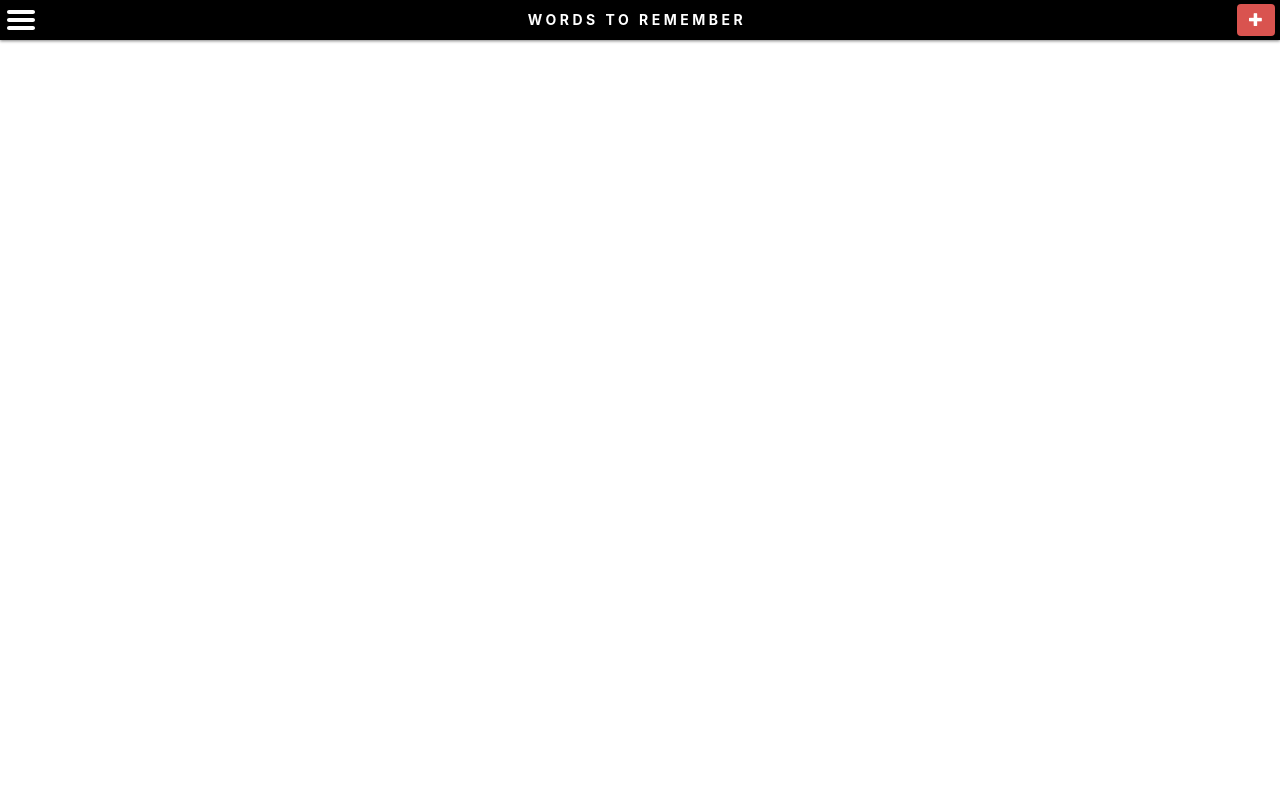
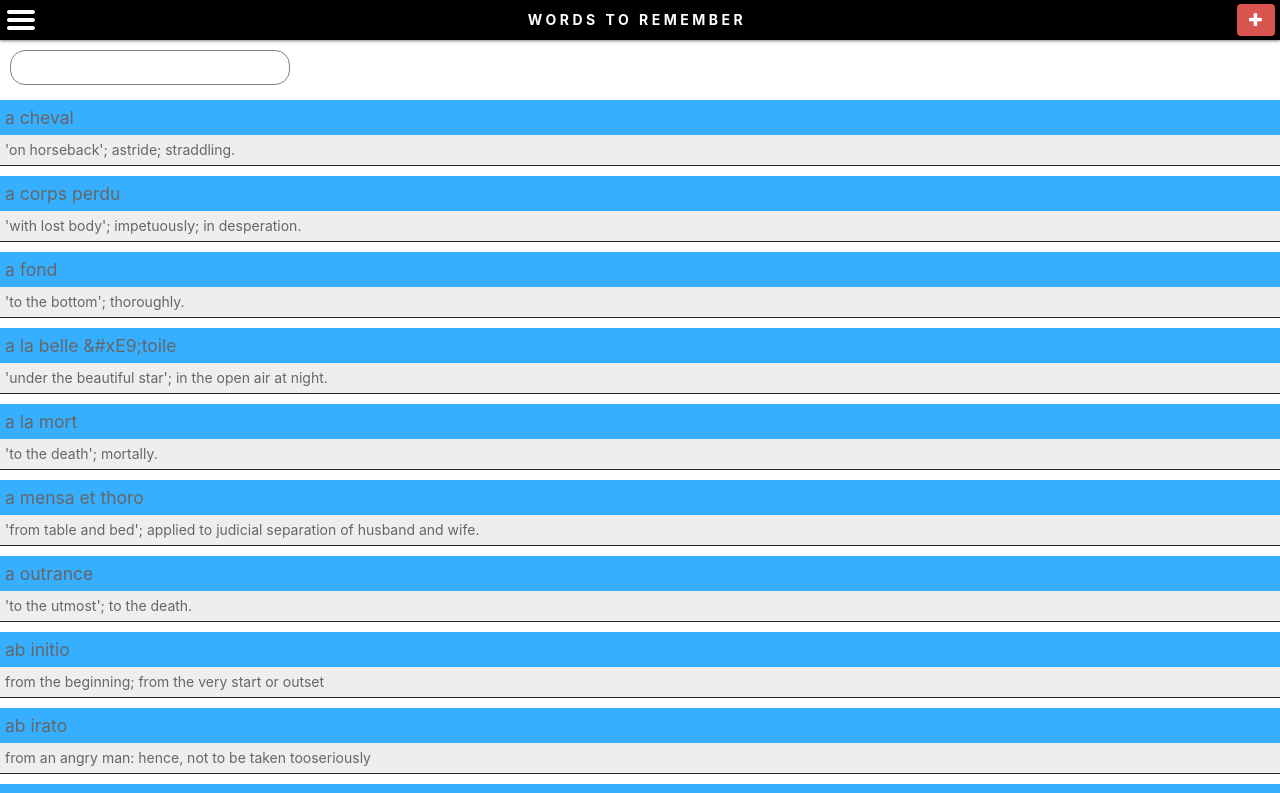
Before and after one commit to ricktoews/wordmage.app, a React (Create React App) app: page /browse in a window 1280 px wide. Shown: the top 793 px of the page. Built offline with nearby package versions, Linux system fonts and the light colour scheme.

Commit message:
Begin adding infinite scrolling to Browser.

```diff
--- a/src/App.js
+++ b/src/App.js
@@ -11,7 +11,8 @@ import Popup from './components/Popup';
 import WordsInterface from './utils/words-interface';
 
 import Spotlight from './components/Spotlight';
-import WordList from './components/WordList';
+import BrowseWords from './components/BrowseWords';
+import SpotlightList from './components/SpotlightList';
 
 import './App.scss';
 
@@ -34,31 +35,24 @@ function App(props) {
 	const [ confirmShareState, setConfirmShareState ] = useState(false);
 	const [ confirmReceive, setConfirmReceive ] = useState(false);
 
-	const navToWordList = () => {
+	const navToBrowseWords = () => {
 		var history = props.history;
-console.log('navToWordList', props, history);
-		history.push('/word-list');
+console.log('navToBrowseWords', props, history);
+		history.push('/browse');
 		setHamburgerClass('hamburger-nav');
 	}
 
 	const navToSpotlight = () => {
 		var history = props.history;
-console.log('navToWordList', props, history);
+console.log('navToSpotlight', props, history);
 		history.push('/spotlight');
 		setHamburgerClass('hamburger-nav');
 	}
 
 	const navToSpotlightList = () => {
 		var history = props.history;
-console.log('navToWordList', props, history);
-		history.push('/word-list/spotlight');
-		setHamburgerClass('hamburger-nav');
-	}
-
-	const navToArchive = () => {
-		var history = props.history;
-console.log('navToWordList', props, history);
-		history.push('/archive');
+console.log('navToSpotlightList', props, history);
+		history.push('/spotlight-list');
 		setHamburgerClass('hamburger-nav');
 	}
 
@@ -144,11 +138,11 @@ console.log('cancelMnemonicForm');
 
 	return (
 	<div className="App">
-	  <nav class={hamburgerClass}>
+	  <nav className={hamburgerClass}>
 	    <ul>
 	      <li onClick={navToSpotlight}>Spotlight</li>
 	      <li onClick={navToSpotlightList}>Spotlight List</li>
-	      <li onClick={navToWordList}>Word List</li>
+	      <li onClick={navToBrowseWords}>Browse</li>
 	      <li onClick={handleShare}>Share</li>
 	      <li onClick={handleReceive}>Receive</li>
 	    </ul>
@@ -170,12 +164,12 @@ console.log('cancelMnemonicForm');
 	    <Route exact path={['/', '/spotlight']} render={props => <Spotlight
 	        popupMnemonicForm={word => { popupMnemonicForm(word) } }
 	        /> } />
-	    <Route path="/word-list/:listtype?" render={props => ( <WordList
-	        popupConfirm={word => { popupConfirm(word) } }
-	        popupWordForm={word => { popupWordForm(word) } }
-	        addWordState={addWordState}
+	    <Route path="/spotlight-list" render={props => ( <SpotlightList
 	        toggleActive={toggleActive}
-	        updateWordList={updateWordList} />) } />
+	        />) } />
+	    <Route path="/browse" render={props => ( <BrowseWords
+	        toggleActive={toggleActive}
+	        />) } />
 	  </Switch>
 	</div>
 	);
--- a/src/App.scss
+++ b/src/App.scss
@@ -15,8 +15,6 @@ $btn-background: #45425a;
 $btn-color: white;
 $btn-save-background: $site-green;
 $btn-cancel-background: $site-red;
-
-$btn-archive-background: $site-red;
 
 $list-word-color: #f4e3c9;
 $list-word-background: #37AFFF;
@@ -113,6 +111,7 @@ $spotlight-height: 200px;
 	z-index: 100;
 	top: 0;
 	height: $header-height;
+	background-color: white;
 
 	.header-content {
 		background-color: #000;
@@ -136,20 +135,46 @@ $spotlight-height: 200px;
 	height: calc(100vh - #{$header-height});
 }
 
-.word-list-container, .archive-container {
+.spotlight-list-container {
+}
+
+.browse-container ul.word-list {
+	top: 50px;
+}
+
+.browse-container, .spotlight-list-container {
+	position: absolute;
+	top: 0;
+	width: 100vw;
+
+	.browse {
+		position: fixed;
+		z-index: 100;
+		margin-top: $header-height;
+		padding-left: 10px;
+		padding-bottom: 10px;
+		width: 100vw;
+		background-color: white;
+
+		.partial-word {
+			border: 1px solid gray;
+			border-radius: 15px;
+			padding: 5px 15px;
+			font-size: 16px;
+			outline: none;
+		}
+	}
+
+	.word-list-container {
 		z-index: 100;
 
 		.word-list-wrapper {
 			position: relative;
 			top: 50px;
 
-		ul.alphabet {
-			padding: 0;
-			margin: 0;
-			list-style-type: none;
-		}
-
 			ul.word-list {
+				position: relative;
+				height: auto;
 				padding: 0;
 				margin: 0;
 				list-style-type: none;
@@ -181,6 +206,17 @@ $spotlight-height: 200px;
 					.list-def {
 						font-size: 1em;
 						padding: 5px;
+					}
+				}
+				.list-loading-container {
+					position: relative;
+					.list-loading-marker {
+						position: absolute;
+						width: 100%;
+						height: 500px;
+						background-color: rgba(255,0,255,.3);
+						top: -500px;
+					}
 				}
 			}
 		}
@@ -265,10 +301,6 @@ $spotlight-height: 200px;
 						border: none;
 						border-radius: 15px;
 						color: $btn-color;
-
-						&.btn-archive {
-							background-color: $btn-archive-background;
-						}
 					}
 				}
 		}
--- /dev/null
+++ b/src/components/BrowseWords.js
@@ -0,0 +1,87 @@
+import { useEffect, useState, useRef } from 'react';
+import { withRouter } from 'react-router-dom';
+import WordItem from './WordItem';
+import WordsInterface from '../utils/words-interface';
+
+const wordObjList = WordsInterface.fullWordList();
+const wordList = Object.keys(wordObjList);
+const listLength = 10;
+
+function BrowseWords(props) {
+	const [ wordListSubset, setWordListSubset ] = useState(wordList.slice(0, listLength));
+	const [ startHere, setStartHere ] = useState('');
+	const listRef = useRef(null);
+	const loadingRef = useRef(null);
+
+	const myObserverCallback = (entries, observer) => {
+		var listStart = listRef.current.attributes.start;
+		listRef.current.attributes.end += listLength;
+		var listEnd = listRef.current.attributes.end;
+		entries.forEach(entry => {
+			if (entry.isIntersecting) {
+				var newSubset = wordList.slice(listStart, listEnd);
+				setWordListSubset(newSubset);
+			}
+		});
+	};
+
+	useEffect(() => {
+		var intersectionObserver = new IntersectionObserver(myObserverCallback, { root: null, rootMargin: '0px', threshold: .1});
+		intersectionObserver.observe(loadingRef.current);
+
+		return () => { console.log('disconnect observer'); intersectionObserver.disconnect(); }
+	}, []);
+
+	useEffect(() => {
+		var startingWord = startHere;
+		var startingNdx = 0;
+		var foundStart = false;
+		for (let i = 0; i < wordList.length && !foundStart; i++) {
+			if (wordList[i] >= startingWord) {
+				foundStart = true;
+				startingWord = wordList[i];
+				startingNdx = i;
+				listRef.current.attributes.start = i;
+				listRef.current.attributes.end = i + listLength;
+			}
+		}
+		setWordListSubset(wordList.slice(startingNdx, startingNdx + listLength));
+	}, [startHere]);
+
+
+	var partialWordTimer;
+	const handlePartialWord = e => {
+		var el = e.target;
+		var partial = el.value.toLowerCase();
+		partialWordTimer = setTimeout(() => {
+			console.log('handlePartialWord', partial);
+			setStartHere(partial);
+			window.scrollTo(0,0);
+			el.blur();
+		}, 1000);
+	};
+
+	const toggleActive = word => {
+		props.toggleActive(word);
+	}
+
+	return (
+	<div className="browse-container">
+	  <div className="browse">
+	    <input type="text" className="partial-word" onChange={handlePartialWord} />
+	  </div>
+
+	  <div className="word-list-container">
+	    <div className="word-list-wrapper">
+	      <ul ref={listRef} className="word-list">
+	        { wordListSubset.map((word, key) => <WordItem key={key} browse={true} word={word} toggleActive={toggleActive} popupConfirm={word => { props.popupConfirm(word) }} popupWordForm={word => { props.popupWordForm(word) }} />)}
+	        <li className="list-loading-container"><div ref={loadingRef} className="list-loading-marker"></div></li>
+	      </ul>
+	    </div>
+	  </div>
+
+	</div>
+	);
+}
+
+export default withRouter(BrowseWords);
--- a/src/components/Scramble.js
+++ b/src/components/Scramble.js
@@ -56,7 +56,7 @@ function Scramble(props) {
 	    { scrambled.split('').map((letter, key) => {
 	      var className = 'letter';
 	      if (letterStates[key][letter]) { className += ' selected'; }
-	      return <span onClick={selectLetter} data-ndx={key} className={className}>{letter}</span>;
+	      return <span key={key} onClick={selectLetter} data-ndx={key} className={className}>{letter}</span>;
 	    })}
 	  </div>
 	  <div className={'unscrambled' + (unscrambled.length === 0 ? ' hide-section' : '')}>
--- /dev/null
+++ b/src/components/SpotlightList.js
@@ -0,0 +1,31 @@
+import { useEffect, useState, useRef } from 'react';
+import { withRouter } from 'react-router-dom';
+import WordItem from './WordItem';
+import WordsInterface from '../utils/words-interface';
+
+const wordObjList = WordsInterface.fullWordList();
+const wordList = Object.keys(wordObjList);
+const listLength = 10;
+
+function SpotlightList(props) {
+	const [wordList, setWordList] = useState( Object.keys( WordsInterface.getWordList('spotlight')).sort() );
+console.log('SpotlightList', wordList);
+	const toggleActive = word => {
+		props.toggleActive(word);
+	}
+
+	return (
+	<div className="spotlight-list-container">
+	  <div className="word-list-container">
+	    <div className="word-list-wrapper">
+	      <ul className="word-list">
+               { wordList.map((word, key) => <WordItem key={key} word={word} toggleActive={toggleActive} popupConfirm={word => { props.popupConfirm(word) }} popupWordForm={word => { props.popupWordForm(word) }} />)}
+	      </ul>
+	    </div>
+	  </div>
+
+	</div>
+	);
+}
+
+export default withRouter(SpotlightList);
--- a/src/components/WordItem.js
+++ b/src/components/WordItem.js
@@ -20,10 +20,10 @@ function WordItem(props) {
 	<li className={className} onClick={toggleActiveHandler}>
 	  <div className="list-item">
 	    <div className="list-word">{props.word}</div>
-	    <div className={'list-button-wrapper' + (isCustom ? '' : ' hide-section')}>
+	    {true || props.browse ? null : <div className={'list-button-wrapper' + (isCustom ? '' : ' hide-section')}>
 	      <EditIcon onClick={() => { props.popupWordForm(props.word)} } />
 	      <DeleteIcon onClick={() => { props.popupConfirm(props.word)} } />
-	    </div>
+	    </div>}
 	  </div>
 	  <div className="list-def">{def}</div>
 	</li>
```
Lines whose indentation alone changed are shown as unchanged.
